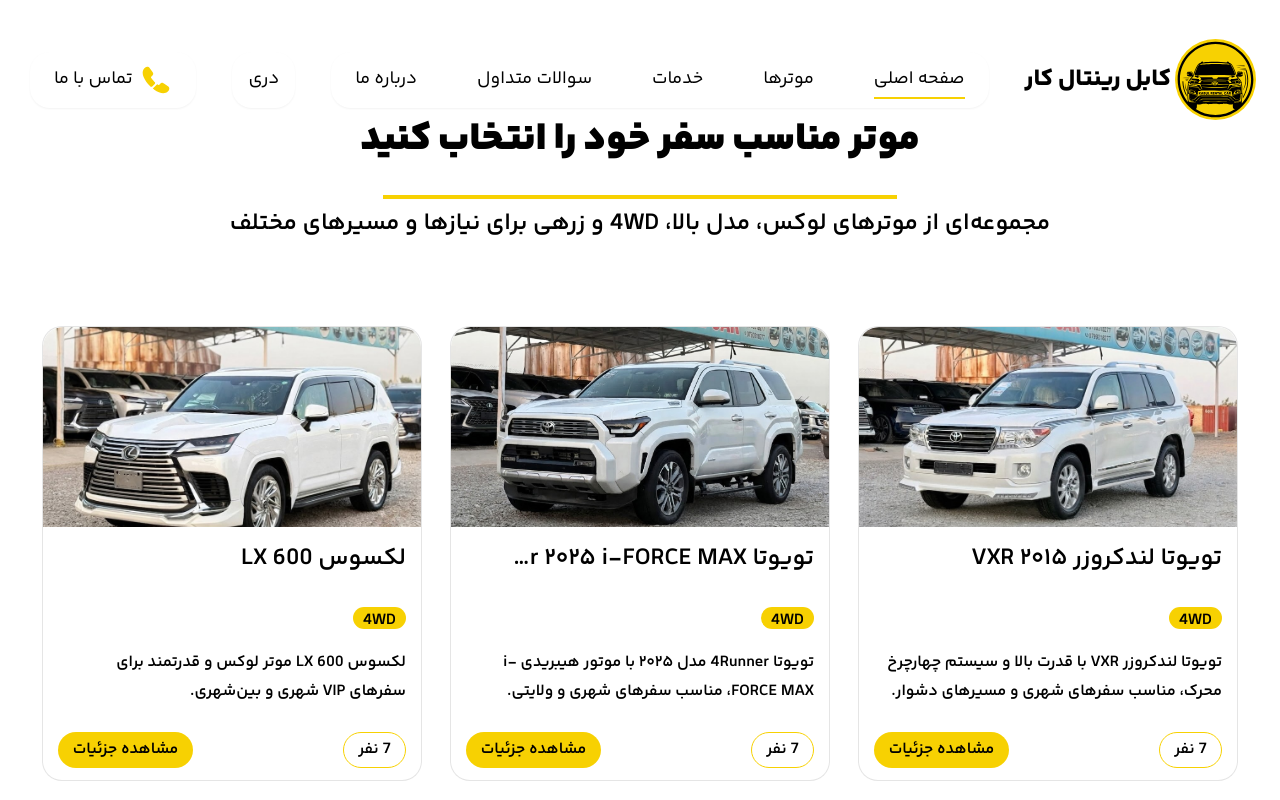
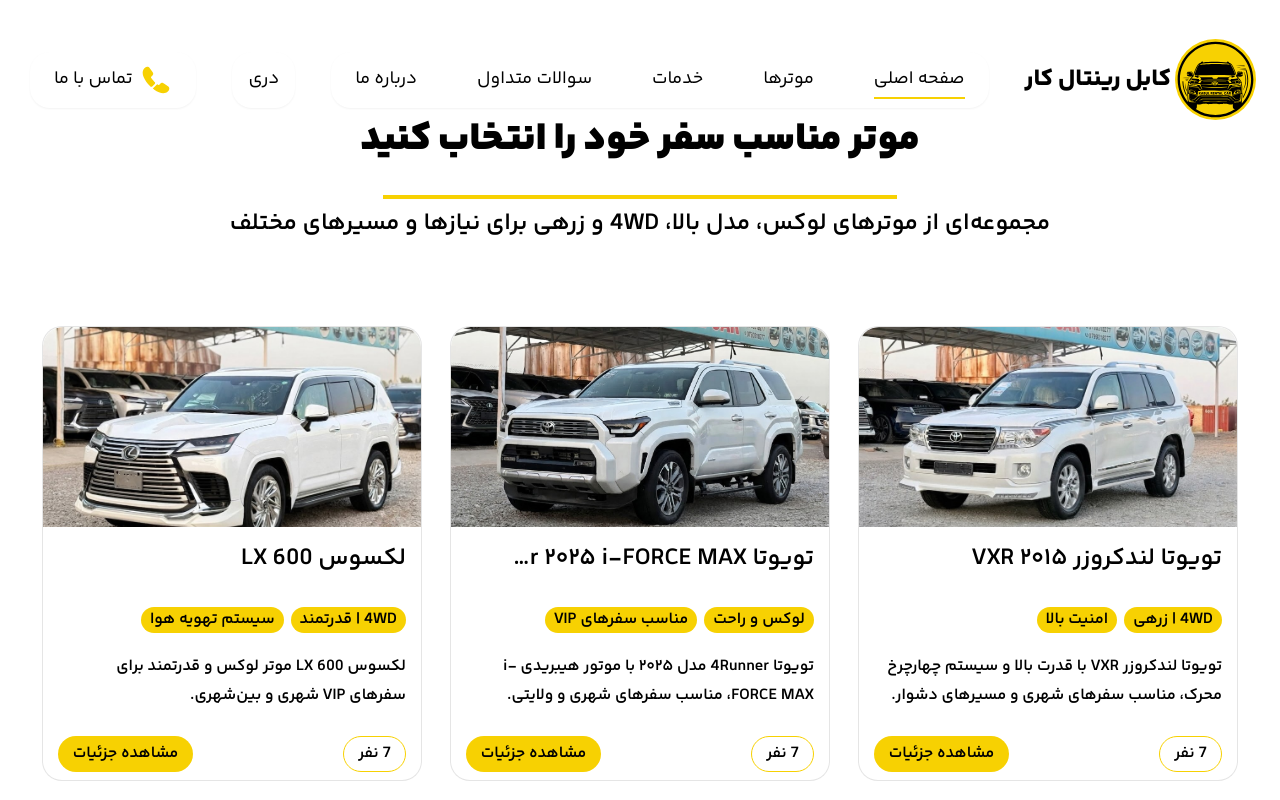
Before and after one commit to BTB-Team/RentalCar, a React (Vite) app: page /#/ in a window 1280 px wide. Shown: the top 800 px of the page. Built offline with nearby package versions, Linux system fonts and the light colour scheme; data requests are answered from the project's data file; grey boxes are pictures that could not be loaded.

Commit message:
Update landing middle section

```diff
--- a/db.json
+++ b/db.json
@@ -20,15 +20,12 @@
       "passengerCapacity": 7,
       "passengerLabel_dr": "نفر",
       "passengerLabel_en": "People",
-
 "tags_dr": [
-        "VXR",
-        "4WD",
+  "4WD | زرهی",
   "امنیت بالا"
 ],
 "tags_en": [
-        "VXR",
-        "4WD",
+  "4WD | Armored",
   "High Security"
 ],
 
@@ -93,14 +90,12 @@
       "passengerLabel_en": "People",
 
       "tags_dr": [
-        "Hybrid",
-        "4WD",
-        "اقتصادی"
+        "لوکس و راحت",
+        "مناسب سفرهای VIP"
       ],
       "tags_en": [
-        "Hybrid",
-        "4WD",
-        "Efficient"
+        "Luxury & Comfortable",
+        "Ideal for VIP Travel"
       ],
 
       "shortDesc_dr": "تویوتا 4Runner مدل ۲۰۲۵ با موتور هیبریدی i-FORCE MAX، مناسب سفرهای شهری و ولایتی.",
@@ -164,14 +159,12 @@
       "passengerLabel_en": "People",
 
       "tags_dr": [
-        "VIP",
-        "لوکس",
-        "امنیت بالا"
+        "4WD | قدرتمند",
+        "سیستم تهویه هوا"
       ],
       "tags_en": [
-        "VIP",
-        "Luxury",
-        "High Security"
+        "4WD | Powerful",
+        "Air Conditioning System"
       ],
 
       "shortDesc_dr": "لکسوس LX 600 موتر لوکس و قدرتمند برای سفرهای VIP شهری و بین‌شهری.",
@@ -235,14 +228,12 @@
       "passengerLabel_en": "People",
 
       "tags_dr": [
-        "VIP",
-        "لوکس",
-        "قدرت بالا"
+        "لوکس و راحت",
+        "مناسب سفرهای VIP"
       ],
       "tags_en": [
-        "VIP",
-        "Luxury",
-        "Powerful"
+        "Luxury & Comfortable",
+        "Ideal for VIP Travel"
       ],
 
       "shortDesc_dr": "مرسدس بنز G63 یک موتر لوکس و قدرتمند برای سفرهای VIP و رسمی است.",
@@ -306,14 +297,12 @@
       "passengerLabel_en": "People",
 
       "tags_dr": [
-        "4WD",
-        "ماجراجویی",
-        "آفرود"
+      "4WD | قدرتمند",
+        "سیستم تهویه هوا"
       ],
       "tags_en": [
-        "4WD",
-        "Adventure",
-        "Off-Road"
+        "4WD | Powerful",
+        "Air Conditioning System"
       ],
 
       "shortDesc_dr": "جیپ رانگلر Unlimited برای سفرهای ماجراجویانه و مسیرهای دشوار گزینه‌ای قدرتمند است.",
--- a/src/pages/home/components/CarCard.jsx
+++ b/src/pages/home/components/CarCard.jsx
@@ -17,21 +17,6 @@
     ? car.shortDesc_dr
     : car.shortDesc_en;
 
-  const categoryLabel = isDari
-    ? car.category_dr ?? car.category
-    : car.category_en ?? car.category;
-
-  const securityTag = car.isArmored
-    ? isDari
-      ? car.armoredLabel_dr
-      : car.armoredLabel_en
-    : null;
-
-  const securityLabel = car.isArmored
-    ? isDari
-      ? car.securityLabel_dr
-      : car.securityLabel_en
-    : null;
 
   const passengerLabel = isDari
     ? car.passengerLabel_dr
@@ -83,6 +68,10 @@
           h-full
           w-full
           object-cover
+          transition-transform
+          duration-500
+          ease-out
+          group-hover:scale-[1.05]
         "
       />
       </div>
@@ -131,48 +120,28 @@
   className="
     mt-[20px]
     flex
+    min-w-0
+    flex-wrap
     items-center
     justify-start
     gap-[7px]
-            flex-wrap
   "
 >
-          {/* Security / Armored Tag */}
-
-          {securityTag && (
+  {(isDari ? car.tags_dr : car.tags_en)?.map((tag, index) => (
     <span
+      key={index}
+      dir={isDari ? 'rtl' : 'ltr'}
       className="
         inline-flex
         h-[26px]
-                w-[53px]
+        max-w-full
         shrink-0
         items-center
         justify-center
+        whitespace-nowrap
         rounded-[20px]
         bg-brand-yellow
-                font-semibold
-                text-[16px]
-                leading-[100%]
-                text-brand-black
-              "
-            >
-              {securityTag}
-            </span>
-          )}
-
-          {/* Category + Security */}
-
-          <span
-            className="
-              flex
-              min-h-[20px]
-              items-center
-              justify-center
-
-              rounded-[20px]
-              bg-brand-yellow
-              px-[10px]
-              pt-[6px]
+        px-[9px]
         font-[600]
         text-[16px]
         leading-[100%]
@@ -180,20 +149,10 @@
         text-brand-black
       "
     >
-            {categoryLabel}
-
-            {securityLabel && (
-              <>
-                <span className="mx-[4px]">|</span>
-
-                <span>
-                  {securityLabel}
+      {tag}
     </span>
-              </>
-            )}
-          </span>
+  ))}
 </div>
-
         {/* =========================
             Description
         ========================== */}
```
Also changed, not shown: src/pages/home/components/ServicesSection.jsx (line endings or trailing spaces). Lines whose indentation alone changed are shown as unchanged.
